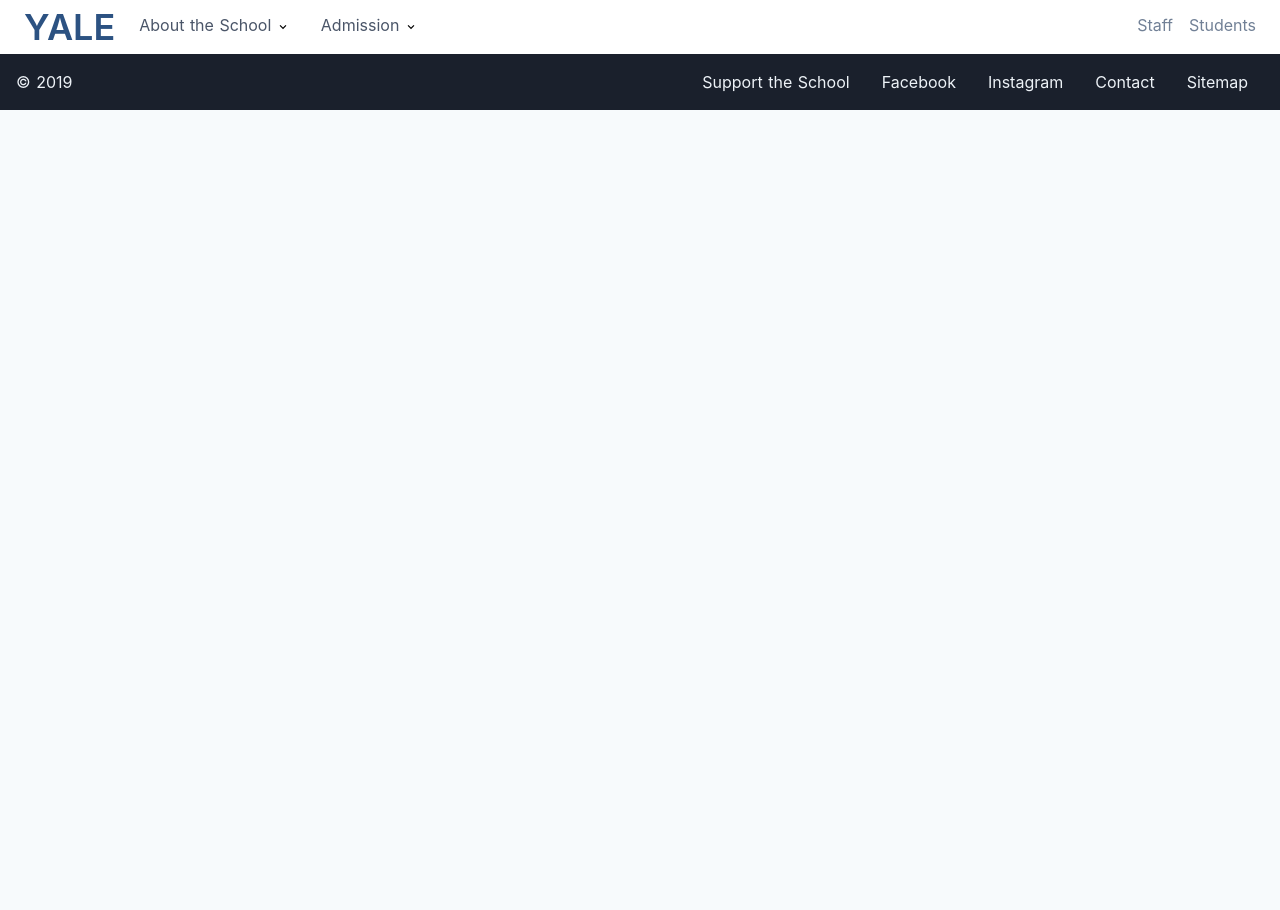
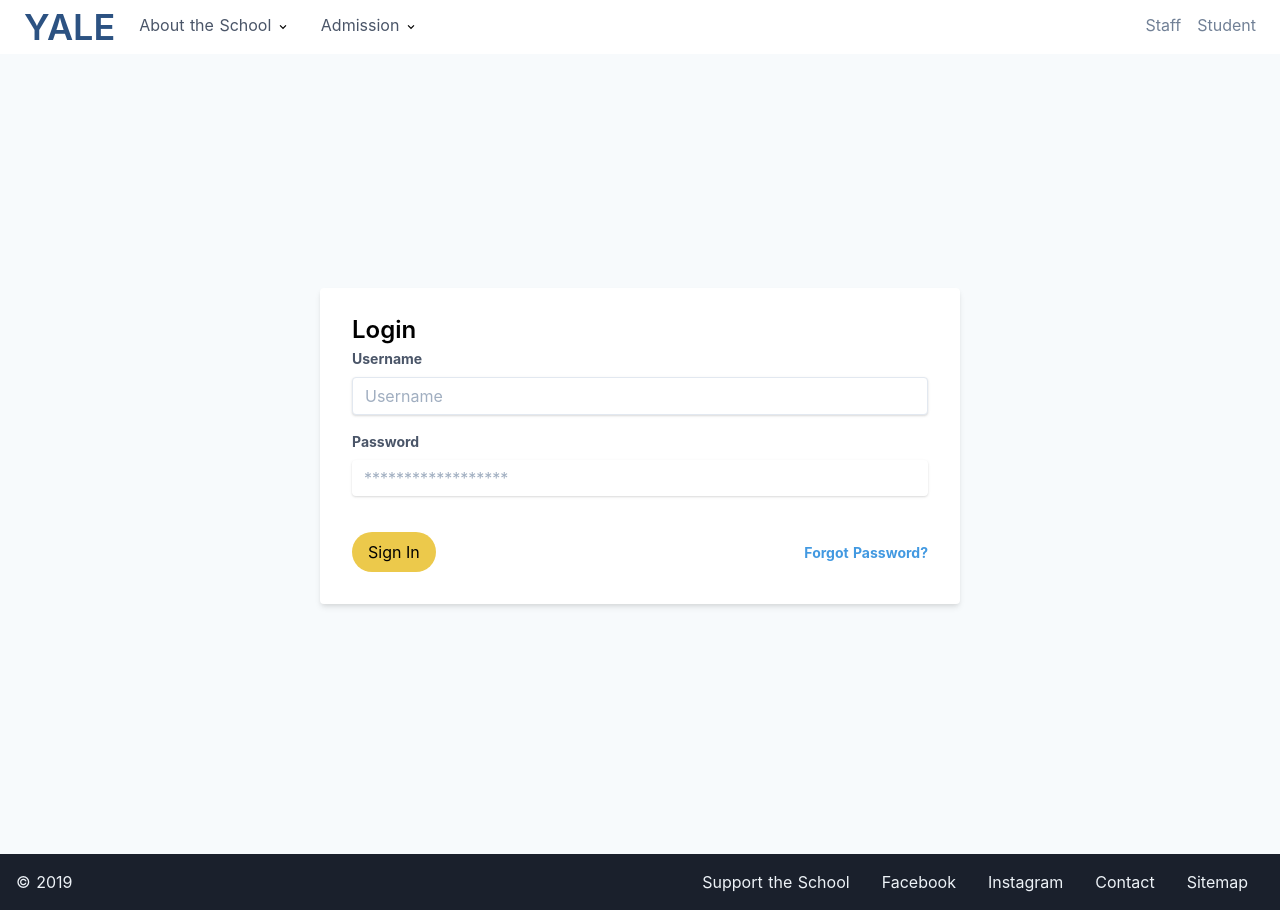
Before and after one commit to issyah/ia-ixd-cw2, a Nuxt app: page /login in a window 1280 px wide. Before the commit the page ends 800 px from the top, so only its background shows below. Built offline with nearby package versions, Linux system fonts and the light colour scheme.

Commit message:
add logins and mission statement page

```diff
--- a/components/Navbar.vue
+++ b/components/Navbar.vue
@@ -42,10 +42,10 @@
                 </div>
             <div class="md:flex items-center" :class="{'hidden' : mobileNavHidden}">
             <div class="nav-links">
-                <a href="#" class="text-gray-600 hover:text-gray-900">Staff</a>
+                <nuxt-link to="/login" class="text-gray-600 hover:text-gray-900">Staff</nuxt-link>
             </div>
             <div class="nav-links">
-                <a href="#" class="text-gray-600 hover:text-gray-900">Students</a>
+                <nuxt-link to="/login" class="text-gray-600 hover:text-gray-900">Student</nuxt-link>
             </div>
         </div>
         </div>
@@ -67,6 +67,18 @@
     .nav-links__active{
         @apply border-yellow-500 text-gray-900 font-semibold;
     }
+    @media (max-width:768px){
+        .nav-links:hover{
+            @apply border-none;
+        }
+        .dropdown:hover > a{
+            @apply border-none;
+        }
+        .nav-links__active{
+            border:none;
+            font-weight: normal;
+        }
+    }
 </style>
 <script>
     export default {
@@ -78,7 +90,7 @@
                     title: 'About the School',
                     href:"",
                     dropdown:[
-                        {title: 'Mission Statement', href:"#"},
+                        {title: 'Mission Statement', href:"/about-the-school/mission-statement/"},
                         {title: 'Visiting', href:"#"},
                         {title: 'About this Site', href:"#"}],
                         activeLink: 'about-the-school'
--- /dev/null
+++ b/pages/about-the-school/mission-statement.vue
@@ -0,0 +1,59 @@
+<template>
+  <div>
+    <div class="bg-gray-900 py-4">
+        <div class="container px-4 mx-auto">
+          <!-- heading -->
+          <div class="relative inline-block">
+            <h1 class="text-5xl font-serif tracking-tight text-yellow-400 font-bold relative z-10">
+              Mission Statement
+            </h1>
+            <div class="absolute bottom-0 h-5 w-full bg-gray-700 mb-2"></div>
+          </div>
+        </div>
+    </div>
+    <div class="container mx-auto mt-4 px-4 bg-gray-200 rounded py-4">
+      <img src="https://ydn-wpengine.netdna-ssl.com/wp-content/uploads/2019/03/online_whitney1_SurbhiBharadwaj_School-of-Art-9205.jpg" class="h-56 w-full object-cover rounded-t" alt="Yale School" />
+      <div class="md:w-3/4 lg:w-9/12 mx-auto">
+        <h3 class="text-2xl font-semibold text-center mb-4 mt-10">Mission Statement</h3>
+        <p class="text-gray-800 text-lg leading-relaxed tracking-normal mb-4">
+          The mission of the Yale School of Art is to provide students with intellectually informed, hands-on instruction in the practice of an array of visual arts media within the context of a liberal arts university. As a part of the first institution of higher learning to successfully integrate a studio-based education into such a broad pedagogical framework, the Yale School of Art has a long and distinguished history of training artists of the highest caliber. A full-time faculty of working artists in conjunction with a diverse cross-section of accomplished visiting artists collaborate to design a program and foster an environment where the unique talents and perspectives of individual students can emerge and flourish.
+        </p>
+        <p class="text-gray-800 text-lg leading-relaxed tracking-normal mb-4">
+          The School of Art is founded on the belief that art is a fundamental force in national and international culture, and that one of the primary standards by which societies are judged is the quality, creative freedom, critical insight, and formal and technical innovation of the visual art they produce. The Yale School of Art teaches at the graduate and undergraduate levels, and consequently the student body consists of those whose primary or exclusive focus is art as well as those for whom art is an essential part of a varied course of inquiry. The school currently offers degrees and undergraduate majors in the areas of graphic design, painting/printmaking, photography, and sculpture.
+        </p>
+        <img src="~/assets/images/dean.jpeg" alt="Dean" class="mx-auto h-64 w-64 shadow-xl object-cover rounded-full">
+        <h3 class="text-2xl font-semibold text-center mb-4 mt-10">A Message From The Dean</h3>
+        <p class="text-gray-800 text-lg leading-relaxed tracking-normal mb-4">
+          The Yale School of the Fine Arts opened in 1869 as the first art school connected with an institution of higher learning in the United States. Today, as the leading M.F.A. program in the country, the Yale School of Art remains posited within the larger research university, providing our students with the opportunity for a broader education in visual arts and graphic design. We currently augment the existing and excellent studio-based education with mandatory courses in the department of critical practice in addition to an engaging selection of elective courses and workshops that explore the intersections of art through cultural, social, political, and economic perspectives. Students work closely with a renowned full-time and tenured faculty together with a visiting faculty of internationally recognized artists to develop an individual professional practice. Graduates of the Yale School of Art contribute to the field of contemporary art in various and unique capacities as artists, educators, and community mediators.
+        </p>
+        <p class="text-gray-800 text-lg leading-relaxed tracking-normal mb-4">
+          This bulletin details the course requirements and policies of the M.F.A. program, taking into account that it extends beyond the School into a wider constellation of programs and workshops. The porousness of the M.F.A. program allows the School to respond to the evolving interests of its students in areas and practices beyond those offered within the core curriculum.
+        </p>
+        <p class="text-gray-800 text-lg leading-relaxed tracking-normal mb-4">
+          The School of Art recognizes that an individual student’s experience is not limited to an existence within an enclosed intellectual and artistic preserve, but is also one that is interrelational, transformative, and identify-forming. Being a professional student within Yale University opens avenues of cooperation across disciplines. While this includes the traditional and established relationships with the Schools of Architecture, Drama, and Music, it also presents discussions within the broader sciences and humanities, as well as opportunities with the Yale University Art Gallery, Yale Center for British Art, and individual Yale libraries such as the Beinecke Rare Book and Manuscript Library.
+        </p>
+        <p class="text-gray-800 text-lg leading-relaxed tracking-normal mb-4">
+          As a professional school of visual art and graphic design, the Yale School of Art upholds the value of autonomy within and around developing an artist’s studio practice while preserving the development of an engaged student community wherein alterity is respected, diversity sought, and the freedom of artistic expression coveted.
+        </p>
+        <p class="text-gray-800 text-lg leading-relaxed tracking-normal mb-4">
+          Welcome
+          <br>
+          Marta Kuzma
+          <br>
+          Stavros Niarchos Foundation Dean and Professor of Critical Practice
+          <br>
+          Yale School of Art
+        </p>
+      </div>
+    </div>
+  </div>
+</template>
+<script>
+  export default {
+    head(){
+      return{
+        title: 'Mission Statement - School of Arts'
+      }
+    }
+  }
+</script>
--- a/pages/admissions/financial-matters.vue
+++ b/pages/admissions/financial-matters.vue
@@ -3,7 +3,7 @@
     <div class="bg-gray-900 py-4">
         <div class="container px-4 mx-auto">
           <!-- heading -->
-          <div class="relative my-10 inline-block">
+          <div class="relative inline-block">
             <h1 class="text-5xl font-serif tracking-tight text-yellow-400 font-bold relative z-10">
               Financial Matters
             </h1>
@@ -14,7 +14,6 @@
     </div>
 
     <div class="container px-4 mx-auto">
-
       <!-- Main Tab Section -->
       <div class="my-10">
         <ul class="inline-block">
--- /dev/null
+++ b/pages/login.vue
@@ -0,0 +1,40 @@
+<template>
+  <div>
+    <div class="flex h-screen items-center justify-center">
+      <div class="md:w-1/2">
+        <form class="bg-white shadow-md rounded px-8 pt-6 pb-8 mb-4">
+          <h1 class="text-2xl font-semibold">Login</h1>
+          <div class="mb-4">
+            <label class="block text-gray-700 text-sm font-bold mb-2" for="username">
+              Username
+            </label>
+            <input class="shadow appearance-none border rounded w-full py-2 px-3 text-gray-700 leading-tight focus:outline-none focus:shadow-outline" id="username" type="text" placeholder="Username">
+          </div>
+          <div class="mb-6">
+            <label class="block text-gray-700 text-sm font-bold mb-2" for="password">
+              Password
+            </label>
+            <input class="shadow appearance-none  rounded w-full py-2 px-3 text-gray-700 mb-3 leading-tight focus:outline-none focus:shadow-outline" id="password" type="password" placeholder="******************">
+          </div>
+          <div class="flex items-center justify-between">
+            <button class="bg-yellow-500 hover:shadow-md rounded-full py-2 px-4 rounded focus:outline-none focus:shadow-outline" type="button">
+              Sign In
+            </button>
+            <a class="inline-block align-baseline font-bold text-sm text-blue-500 hover:text-blue-800" href="#">
+              Forgot Password?
+            </a>
+          </div>
+        </form>
+      </div>
+    </div>
+  </div>
+</template>
+<script>
+  export default {
+    head(){
+      return{
+        head: 'Login'
+      }
+    }
+  }
+</script>
```
Also changed, not shown: assets/images/dean.jpeg (added), 24 other files (tests, documents, lock files or other folders).
